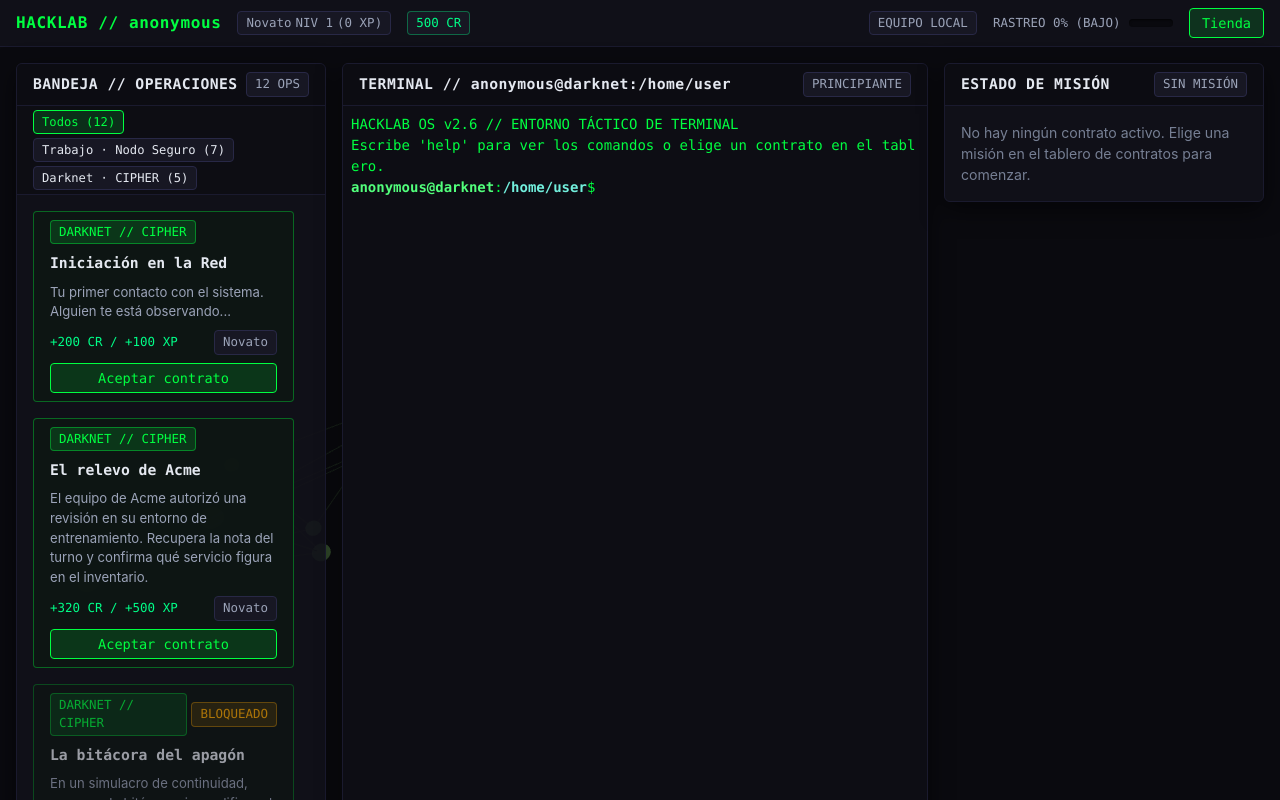
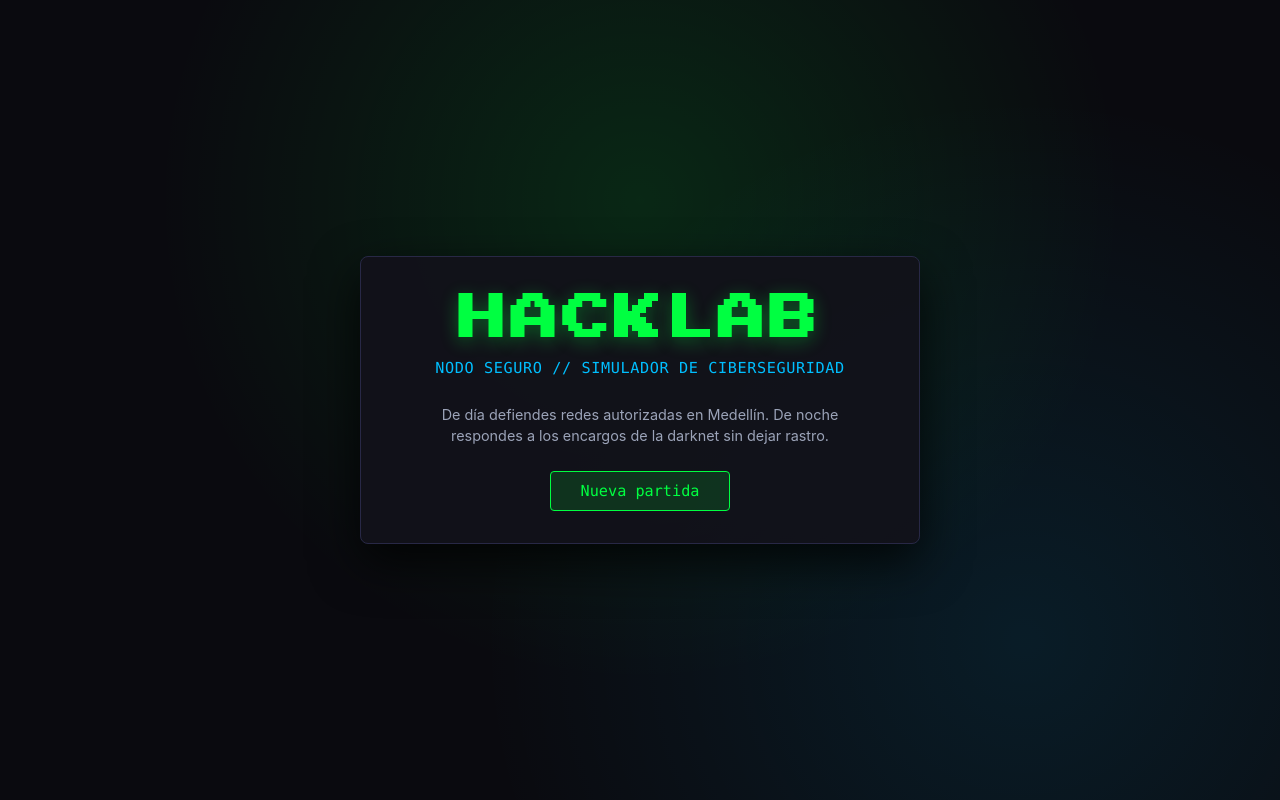
Before and after one commit to Luis-Vanegas/hacklab-game, a React (Vite) app: page / in a window 1280 px wide. Shown: the top 800 px of the page. Built offline with nearby package versions, Linux system fonts and the light colour scheme.

Commit message:
feat(app): conecta título, intro, oficina 3D, arranque y escritorio

```diff
--- a/src/App.tsx
+++ b/src/App.tsx
@@ -1,38 +1,57 @@
 import { lazy, Suspense, useState } from "react";
 import "./styles/tokens.css";
 import {
+  COMMAND_GUIDE,
   CONTRACTS,
+  INTRO,
   TOOLS,
+  WORK_WELCOME,
   useAcceptContract,
   useActiveContract,
   useCompletedContracts,
   useConnectedTo,
   useDifficulty,
+  useIntroSeen,
+  useMarkIntroSeen,
+  useNewGame,
   usePlayer,
   useRunCommand,
   useSubmitContract,
   useTraceLevel,
   useUnlockedTools,
 } from "@/store";
-import { Terminal } from "@/terminal/Terminal";
+import { injectTerminalDraft, Terminal } from "@/terminal/Terminal";
 import {
+  BootSequence,
+  CommandGuide,
   CommandHint,
-  DarknetBoard,
-  GameLayout,
-  HUD,
+  countUnreadContracts,
+  Desktop,
+  GameNotifications,
+  Inbox,
+  IntroSequence,
   StatusPanel,
   StoryDialog,
+  TitleScreen,
   ToolShop,
 } from "@/ui";
+import { SceneLoadingScreen } from "@/ui/feedback/SceneLoadingScreen";
 
-// Three.js pesa más que todo el resto del juego: se carga aparte para que
-// la terminal esté usable antes de que llegue el fondo 3D.
+// Three.js pesa más que todo el resto del juego: las escenas se cargan aparte
+// para que el título y la terminal aparezcan sin esperarlo.
 const SceneManager = lazy(() =>
   import("@/scenes/SceneManager").then((m) => ({ default: m.SceneManager })),
 );
+const OfficeScene = lazy(() =>
+  import("@/scenes/OfficeScene").then((m) => ({ default: m.OfficeScene })),
+);
 
-// Contenedor principal: conecta los componentes presentacionales con el store.
-// Es el único componente de UI que conoce los hooks; los demás reciben props.
+// Recorrido del jugador (S2): título → intro → oficina → arranque del OS → escritorio.
+// Es estado de pantalla, no de partida: al recargar se vuelve al título.
+type Screen = "title" | "intro" | "office" | "boot" | "desktop";
+
+// Contenedor principal: el único componente que conoce los hooks del store.
+// Los demás reciben props.
 export default function App() {
   const player = usePlayer();
   const traceLevel = useTraceLevel();
@@ -41,59 +60,123 @@ export default function App() {
   const activeContract = useActiveContract();
   const completedContracts = useCompletedContracts();
   const unlockedTools = useUnlockedTools();
+  const introSeen = useIntroSeen();
+  const markIntroSeen = useMarkIntroSeen();
+  const newGame = useNewGame();
   const acceptContract = useAcceptContract();
   const submitContract = useSubmitContract();
   const runCommand = useRunCommand();
 
+  const [screen, setScreen] = useState<Screen>("title");
   const [shopOpen, setShopOpen] = useState(false);
-  // Se recuerda qué intro ya se cerró para no volver a mostrarla
-  const [dismissedIntro, setDismissedIntro] = useState<string | null>(null);
+  const [readIds, setReadIds] = useState<readonly string[]>([]);
+  // Diálogos ya cerrados en esta sesión: la bienvenida y la intro de cada contrato
+  const [dismissed, setDismissed] = useState<readonly string[]>([]);
+  const dismiss = (id: string) => setDismissed((prev) => [...prev, id]);
+
+  // De noche se trabaja para CIPHER (ADR-005)
+  const night = activeContract?.channel === "darknet";
+
+  if (screen === "title") {
+    return (
+      <TitleScreen
+        hasSavedGame={introSeen}
+        onNewGame={() => {
+          newGame();
+          setScreen("intro");
+        }}
+        onContinue={() => setScreen("office")}
+      />
+    );
+  }
+
+  if (screen === "intro") {
+    const finishIntro = () => {
+      markIntroSeen();
+      setScreen("office");
+    };
+    return <IntroSequence vignettes={INTRO} onComplete={finishIntro} onSkip={finishIntro} />;
+  }
+
+  if (screen === "office") {
+    return (
+      <Suspense fallback={<SceneLoadingScreen />}>
+        <OfficeScene night={night} onEnterComputer={() => setScreen("boot")} />
+      </Suspense>
+    );
+  }
+
+  if (screen === "boot") {
+    return <BootSequence onComplete={() => setScreen("desktop")} />;
+  }
 
   const nextObjective = activeContract?.objectives.find((o) => !o.completed);
-  const showIntro = activeContract && dismissedIntro !== activeContract.id;
+  const isNewPlayer = !activeContract && completedContracts.length === 0;
+
+  let storyOverlay = null;
+  if (activeContract && !dismissed.includes(activeContract.id)) {
+    storyOverlay = (
+      <StoryDialog
+        lines={activeContract.story.intro}
+        onDismiss={() => dismiss(activeContract.id)}
+      />
+    );
+  } else if (isNewPlayer && !dismissed.includes("welcome")) {
+    storyOverlay = <StoryDialog lines={WORK_WELCOME} onDismiss={() => dismiss("welcome")} />;
+  }
 
   return (
-    <GameLayout
-      backgroundScene={
-        <Suspense fallback={null}>
-          <SceneManager />
-        </Suspense>
-      }
-      hud={
-        <HUD
+    <>
+      <Desktop
         player={player}
         traceLevel={traceLevel}
         connectedTo={connectedTo}
-          onOpenShop={() => setShopOpen(true)}
-        />
-      }
-      leftPanel={
-        <DarknetBoard
+        gameClock={night ? "23:40 // TURNO NOCHE" : "08:00 // TURNO ACTIVO"}
+        activeContract={activeContract}
+        contracts={CONTRACTS}
+        unreadInboxCount={countUnreadContracts(
+          CONTRACTS,
+          readIds,
+          completedContracts,
+          activeContract?.id,
+        )}
+        terminalWindow={<Terminal />}
+        inboxWindow={
+          <Inbox
             contracts={CONTRACTS}
             activeContractId={activeContract?.id ?? null}
             completedContracts={completedContracts}
             playerReputation={player.reputation}
+            readIds={readIds}
+            onMarkRead={(id) => setReadIds((prev) => (prev.includes(id) ? prev : [...prev, id]))}
             onSelectContract={acceptContract}
           />
         }
-      centerTerminal={<Terminal />}
-      rightPanel={
+        statusWindow={
           <StatusPanel
             activeContract={activeContract}
             connectedTo={connectedTo}
             onSubmitContract={submitContract}
           />
         }
-      storyDialog={
-        showIntro ? (
-          <StoryDialog
-            lines={activeContract.story.intro}
-            onDismiss={() => setDismissedIntro(activeContract.id)}
+        commandGuideWindow={
+          <CommandGuide
+            commands={COMMAND_GUIDE}
+            playerReputation={player.reputation}
+            onTryCommand={injectTerminalDraft}
           />
-        ) : null
         }
-      commandHint={<CommandHint hint={nextObjective?.hint ?? null} difficulty={difficulty} />}
-      modalOverlay={
+        backgroundScene={
+          <Suspense fallback={null}>
+            <SceneManager />
+          </Suspense>
+        }
+        storyOverlay={storyOverlay}
+        commandHintOverlay={
+          <CommandHint hint={nextObjective?.hint ?? null} difficulty={difficulty} />
+        }
+        onOpenShop={() => setShopOpen(true)}
+        shopModal={
           shopOpen ? (
             <ToolShop
               open
@@ -108,5 +191,7 @@ export default function App() {
           ) : null
         }
       />
+      <GameNotifications />
+    </>
   );
 }
```
Also changed, not shown: 1 other file (tests, documents, lock files or other folders). Lines whose indentation alone changed are shown as unchanged.
